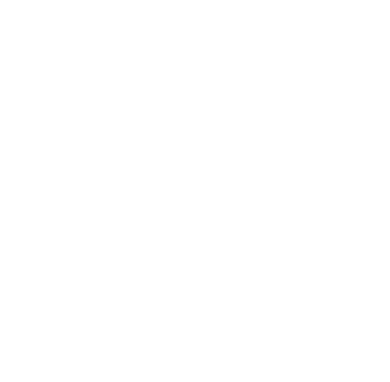
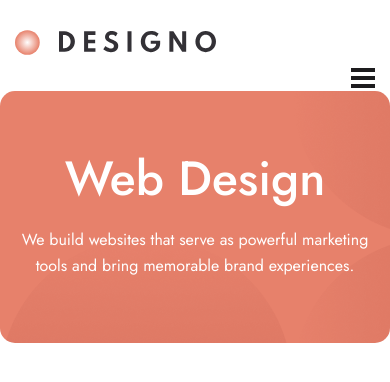
Before and after one commit to heyitsdurdona/examnt2, a plain HTML site: page web-design.html in a window 390 px wide. Drawn offline with Linux system fonts and the light colour scheme.

Commit message:
add: we-design-hero, desktop, tablet, mobile

```diff
--- a/css/main.css
+++ b/css/main.css
@@ -46,12 +46,14 @@ a{
 .site-header{
     padding-top: 64px;
     padding-bottom: 67px;
+    z-index: 10;
 }
 
 .header-container{
     display: flex;
     justify-content: space-between;
-    align-items: center;
+    align-items: center !important;
+    height: 27px;
 }
 
 .header__nav-list{
@@ -74,12 +76,18 @@ a{
     display: none;
 }
 
+.header__logo-img{
+    width: 202px;
+    height: 27px;
+}
+
 /* ----------------------- HEADER END ----------------------- */
 
 /* ------------------------ HERO START -------------------- */
 .hero{
     margin-bottom: 160px;
     overflow: hidden;
+    z-index: 10;
 }
 
 .hero__container{
@@ -125,6 +133,8 @@ a{
     font-weight: 500;
     font-size: 15px;
     color: var(--dark-gray);
+
+    z-index: 10;
 }
 
 .hero__btn:hover{
@@ -194,7 +204,7 @@ a{
     z-index: 2;
     color: var(--white);
     text-align: center;
-    opacity: 0 Initially invisible;
+    /* opacity: 0 ; */
     transition: opacity 0.3s ease-in-out;
 }
 
@@ -468,9 +478,14 @@ a{
     }
 
 
+
+
 }
 
 @media only screen and (max-width: 576px){
+    .site-header{
+        padding-bottom: 0;
+    }
     .header__nav{
         display: none;
     }
--- /dev/null
+++ b/css/web-design.css
@@ -0,0 +1,108 @@
+:root{
+    --peach: #E7816B;
+    --black: #1D1C1E;
+    --white: #ffffff;
+    --light-peach: #FFAD9B;
+    --dark-gray: #333136;
+    --light-gray: #F1F3F5;
+
+    --primary-family: 'Jost', sans-serif;
+    --secondary-family: 'League Spartan', sans-serif;
+}
+
+*{
+    margin: 0;
+    padding: 0;
+    box-sizing: border-box;
+}
+
+html{
+    height: 100%;
+    scroll-behavior: smooth;
+}
+
+body{
+    display: flex;
+    flex-direction: column;
+    font-family: var(--primary-family);
+    font-weight: 400;
+}
+
+.container{
+    margin: 0 auto;
+    max-width: 1141px;
+    padding: 0 15px;
+}
+
+ul, ol{
+    list-style: none;
+}
+
+a{
+    text-decoration: none;
+}
+
+/* ------------------------- WEB HERO START ------------------- */
+.web-hero{
+    margin-bottom: 160px;
+}
+
+.web-hero__wrapper{
+    background-color: var(--peach);
+    background-image: url(../images/bg-oval.png);
+    padding:64px 190px;
+    border-radius: 15px;
+    width: 100%;
+}
+
+.web-hero__text-wrapper{
+    display: flex;
+    align-items: center;
+    flex-direction: column;
+    gap: 24px;
+    max-width: 730px;
+}
+
+.web-hero__title{
+    font-weight: 500;
+    font-size: 48px;
+    line-height: 48px;
+    color: var(--white);
+    text-wrap: none;
+}
+
+.web-hero__info{
+    font-size: 16px;
+    line-height: 26px;
+    color: var(--white);
+}
+/* ------------------------- WEB HERO END --------------------- */
+
+
+
+/* ------------------------ MEDIA QUERIES START --------------- */
+@media only screen and (max-width: 1242px){
+
+}
+
+@media only screen and (max-width: 992px){
+
+}
+
+@media only screen and (max-width: 768px){
+    .web-hero__wrapper{
+        padding: 64px 35px;
+        text-align: center;
+    }
+
+}
+
+@media only screen and (max-width: 576px){
+    .web-hero__wrapper{
+        padding: 64px 15px;
+        text-align: center;
+    }
+
+
+}
+/* ------------------------ MEDIA QUERIES END ---------------- */
--- a/web-design.html
+++ b/web-design.html
@@ -3,9 +3,47 @@
 <head>
     <meta charset="UTF-8">
     <meta name="viewport" content="width=device-width, initial-scale=1.0">
-    <title>Document</title>
+    <title>Web Design</title>
+
+    <link rel="stylesheet" href="./css/fonts.css">
+    <link rel="stylesheet" href="./css/main.css">
+    <link rel="stylesheet" href="./css/web-design.css">
+    <link rel="stylesheet" href="./css/normalize.css">
 </head>
 <body>
+    <!-- HEADER START -->
+    <header class="site-header">
+        <div class="container header-container">
+            <a class="header__logo-link" href="./index.html" >
+                <img class="header__logo-img" src="./images/site-logo.svg" alt="designo logo" width="196" height="24">
+            </a>
+            <nav class="header__nav">
+                <ul class="header__nav-list">
+                    <li class="header__nav-item">
+                        <a class="header__nav-item-link" href="./web-design.html" >OUR COMPANY</a>
+                    </li>
+                    <li class="header__nav-item">
+                        <a class="header__nav-item-link" href="#" >LOCATIONS</a>
+                    </li>
+                    <li class="header__nav-item">
+                        <a class="header__nav-item-link" href="#" >CONTACT</a>
+                    </li>
+                </ul>
+            </nav>
+            <img class="header__burger-menu" src="./images/burger.svg" alt="burger menu icon" >
+        </div>
+    </header>
+    <!-- HEADER END -->
 
-</body>
-</html>
+    <!-- HERO START -->
+    <section class="web-hero">
+        <div class="container web-hero__wrapper">
+            <div class="web-hero__text-wrapper">
+                <h1 class="web-hero__title">Web Design</h1>
+            <p class="web-hero__info">We build websites that serve as powerful marketing tools
+                and bring memorable brand experiences.</p>
+            </div>
+
+        </div>
+    </section>
+    <!-- HERO END -->
```
Also changed, not shown: index.html (+1 -1 lines).
